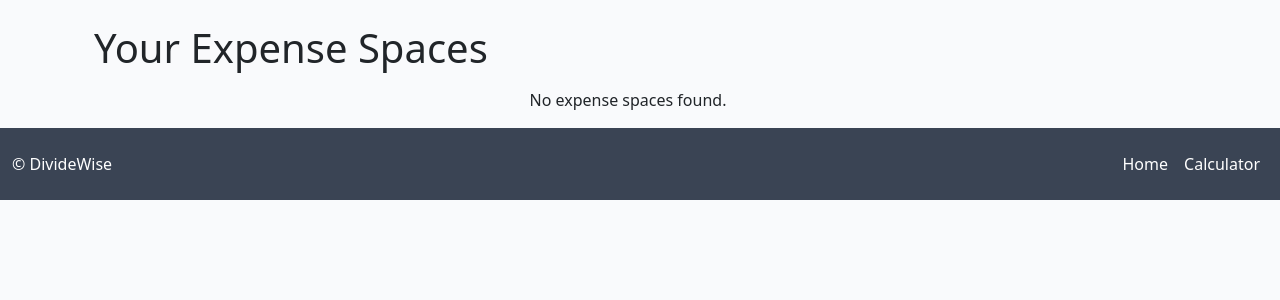
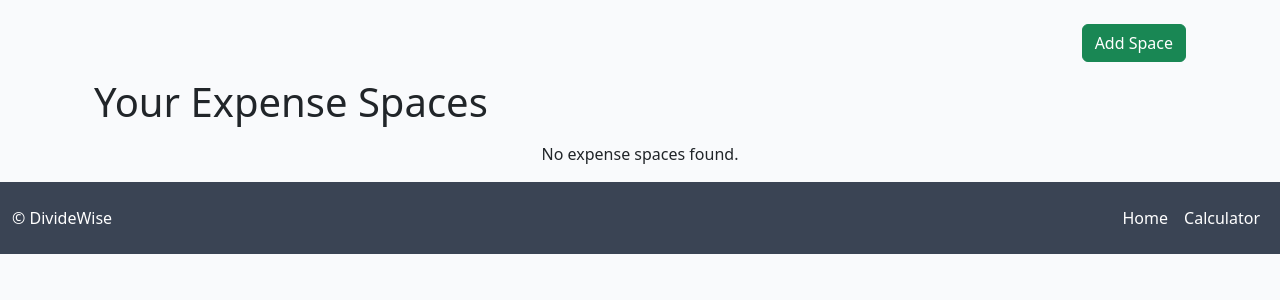
Before and after one commit to jack-brosnan/DivideWise, a Django app: page / in a window 1280 px wide. Shown: the part 60-360 px from the top of the page. Run offline with Django 4.2, Linux system fonts and the light colour scheme; the visitor is signed in with stand-in values (Sample User, id 1); data that the repository does not hold is empty; some libraries are stand-ins or nearby versions.

Commit message:
Added functionality to create expense space from home page

```diff
--- a/dividewise/settings.py
+++ b/dividewise/settings.py
@@ -28,7 +28,7 @@ TEMPLATES_DIR = os.path.join(BASE_DIR, 'templates')
 SECRET_KEY = os.environ.get('SECRET_KEY')
 
 # SECURITY WARNING: don't run with debug turned on in production!
-DEBUG = False
+DEBUG = True
 
 ALLOWED_HOSTS = ['8000-jackbrosnan-dividewise-lay9n0ptkly.ws.codeinstitute-ide.net', '.herokuapp.com',]
 
--- a/expense_app/templates/expense_app/index.html
+++ b/expense_app/templates/expense_app/index.html
@@ -4,15 +4,24 @@
 {% block content %}
 {% if user.is_authenticated %}
 <div class="container mt-4">
+    <div class="row mb-3">
+        <div class="col d-flex justify-content-end">
+            <a href="{% url 'add_space' %}" class="btn btn-success">Add Space</a>
+        </div>
+    </div>
     <h1 class="mb-3">Your Expense Spaces</h1>
-    <div class="row">
+    <div class="row justify-content-around">
         {% for space in expense_spaces %}
-        <div class="col-12 col-md-3">
+        <div class="col-12 col-md-3 mb-3">
             <div class="card">
                 <img src="{{ space.space_image.url }}" class="space-img card-img-top" alt="{{ space.name }}">
                 <div class="card-body">
                     <h5 class="card-title">{{ space.name }}</h5>
+                    {% if space.description is null %}
+                    <br>
+                    {% else %}
                     <p class="card-text">{{ space.description }}</p>
+                    {% endif %}
                     <p class="card-text"><small class="text-muted">Created on:
                             {{ space.created_on|date:"M d, Y" }}</small></p>
                 </div>
--- a/expense_app/urls.py
+++ b/expense_app/urls.py
@@ -3,4 +3,5 @@ from django.urls import path
 
 urlpatterns = [
     path('', views.ExpenseSpaceList.as_view(), name='home'),
+    path("add_space/",views.add_space, name="add_space"),
 ]
--- a/expense_app/views.py
+++ b/expense_app/views.py
@@ -1,9 +1,11 @@
-from django.shortcuts import render, get_object_or_404, reverse
+from django.shortcuts import render, get_object_or_404, reverse, redirect
 from django.views import generic
 from django.contrib import messages
 from django.http import HttpResponseRedirect
 from django.contrib.auth.models import AnonymousUser
+from django.contrib.auth.decorators import login_required
 from .models import ExpenseSpace, ExpenseLine, Contributor, Contribution
+from .forms import ExpenseSpaceForm
 
 # Create your views here.
 
@@ -23,3 +25,23 @@ class ExpenseSpaceList(generic.ListView):
             return ExpenseSpace.objects.none()
 
         return ExpenseSpace.objects.filter(user=self.request.user).order_by('-created_on')
+
+@login_required
+def add_space(request):
+
+    if request.method == 'POST':
+        expense_space_form = ExpenseSpaceForm(request.POST, request.FILES)
+        if expense_space_form.is_valid():
+            expense_space = expense_space_form.save(commit=False)
+            expense_space.user = request.user
+            expense_space.save()
+            messages.add_message(
+                request, messages.SUCCESS,
+                'Expense Space added successfully!'
+            )
+            return redirect('home')
+    else:
+        expense_space_form = ExpenseSpaceForm()
+
+    return render(
+        request, 'expense_app/add_space.html', {'expense_space_form': expense_space_form})
```
Also changed, not shown: expense_app/forms.py (added, +48 -0 lines), expense_app/templates/expense_app/add_space.html (added, +17 -0 lines).
